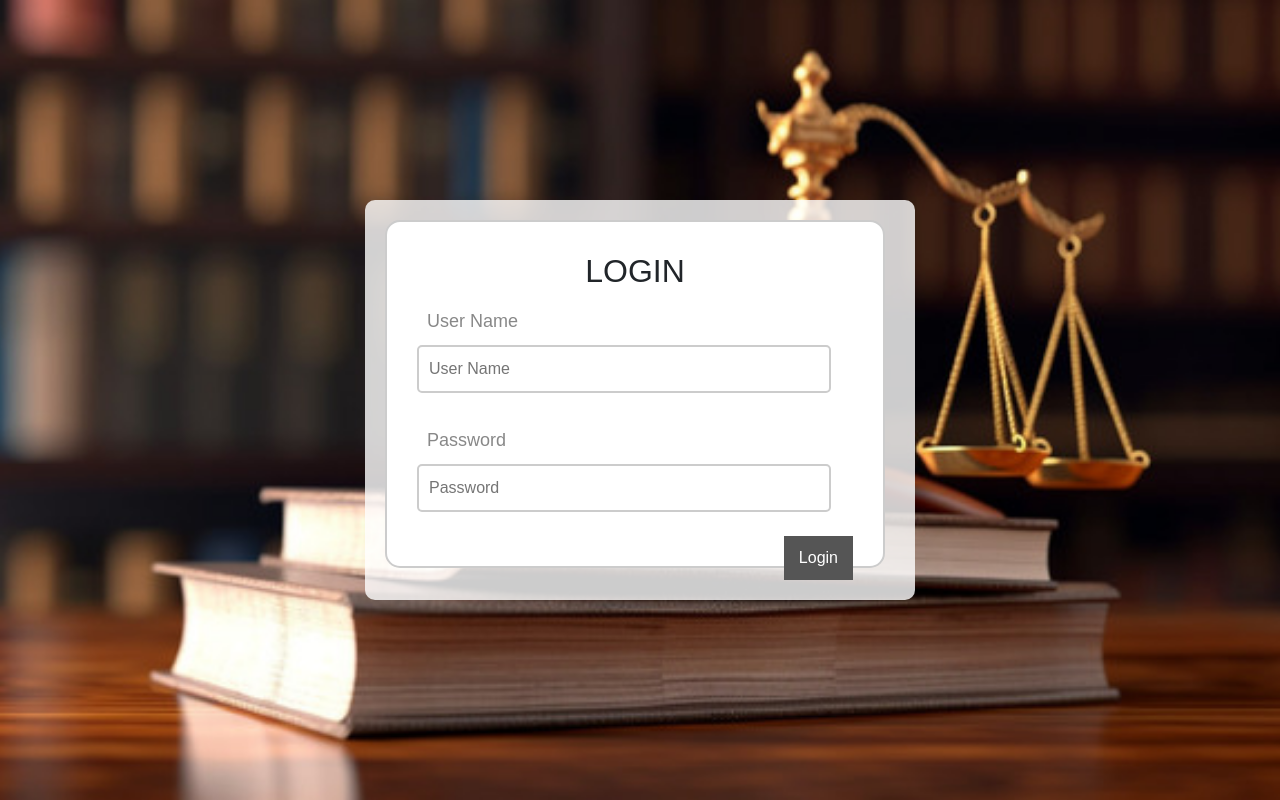
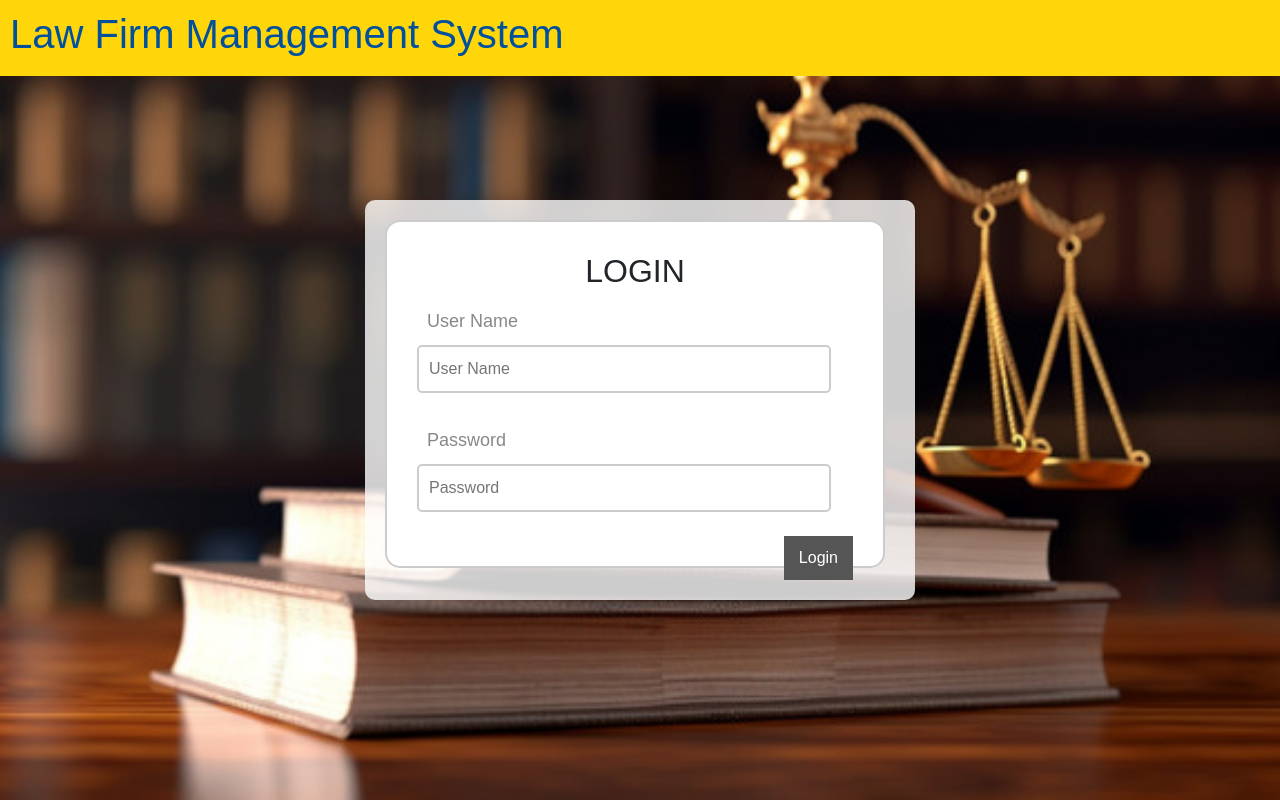
Before and after one commit to BimayaJayamanne/lawFirm, a PHP site: page / in a window 1280 px wide. Run offline with PHP 8.4, Linux system fonts and the light colour scheme.

Commit message:
Added some comments on the code and the project name to the header

```diff
--- a/add_case.php
+++ b/add_case.php
@@ -32,7 +32,7 @@
     include('db_conn.php');
 
     if ($conn) {
-        // Handling the form submission
+
         if (isset($_POST['add'])) {
             // Retrieving the case details from the form
             $caseNum = $_POST['caseNum'];
--- a/case_management.php
+++ b/case_management.php
@@ -8,10 +8,8 @@
 <h2 class="display-4">Case Management</h2>
 
 <?php
-// Check the specific action requested (search or add)
 $action = isset($_GET['action']) ? $_GET['action'] : '';
 
-// Include the corresponding PHP file based on the action
 switch ($action) {
     case 'search':
         include('search_case.php');
@@ -20,7 +18,6 @@ switch ($action) {
         include('add_case.php');
         break;
     default:
-        // Display a default message or options
 
         echo '<p>Please select an option:
                 <div class="d-grid gap-2">
--- a/create_invoice.php
+++ b/create_invoice.php
@@ -17,11 +17,9 @@
         <form method="post" action="">
             <label for="clName">Name:</label>
             <select name="clName" id="clNameSelect" required>
-                <!-- Options will be dynamically populated here -->
             </select>
             <label for="caseNum">Case Number:</label>
             <select name="caseNum" id="caseNumSelect" required>
-                <!-- Options will be dynamically populated here -->
             </select>
 
             <label for="invoiceDate">Invoice Date:</label>
--- a/index.php
+++ b/index.php
@@ -13,10 +13,13 @@
             background-repeat: no-repeat;
             height: 100vh;
             display: flex;
+            flex-direction: column;
             align-items: center;
             justify-content: center;
         }
-
+        header {
+            text-align: center;
+        }
         .container {
             background-color: rgba(255, 255, 255, 0.8);
             padding: 20px;
@@ -26,6 +29,9 @@
     </style>
 </head>
 <body>
+<header>
+        <h1>Law Firm Management System</h1>
+    </header>
 	<div class="container">
      <form action="login.php" method="post">
      	<h2>LOGIN</h2>
```
Also changed, not shown: add_client.php (+5 -7 lines), billing_and_payments.php (+9 -9 lines), search_case.php (+7 -11 lines), search_client.php (+9 -10 lines).
